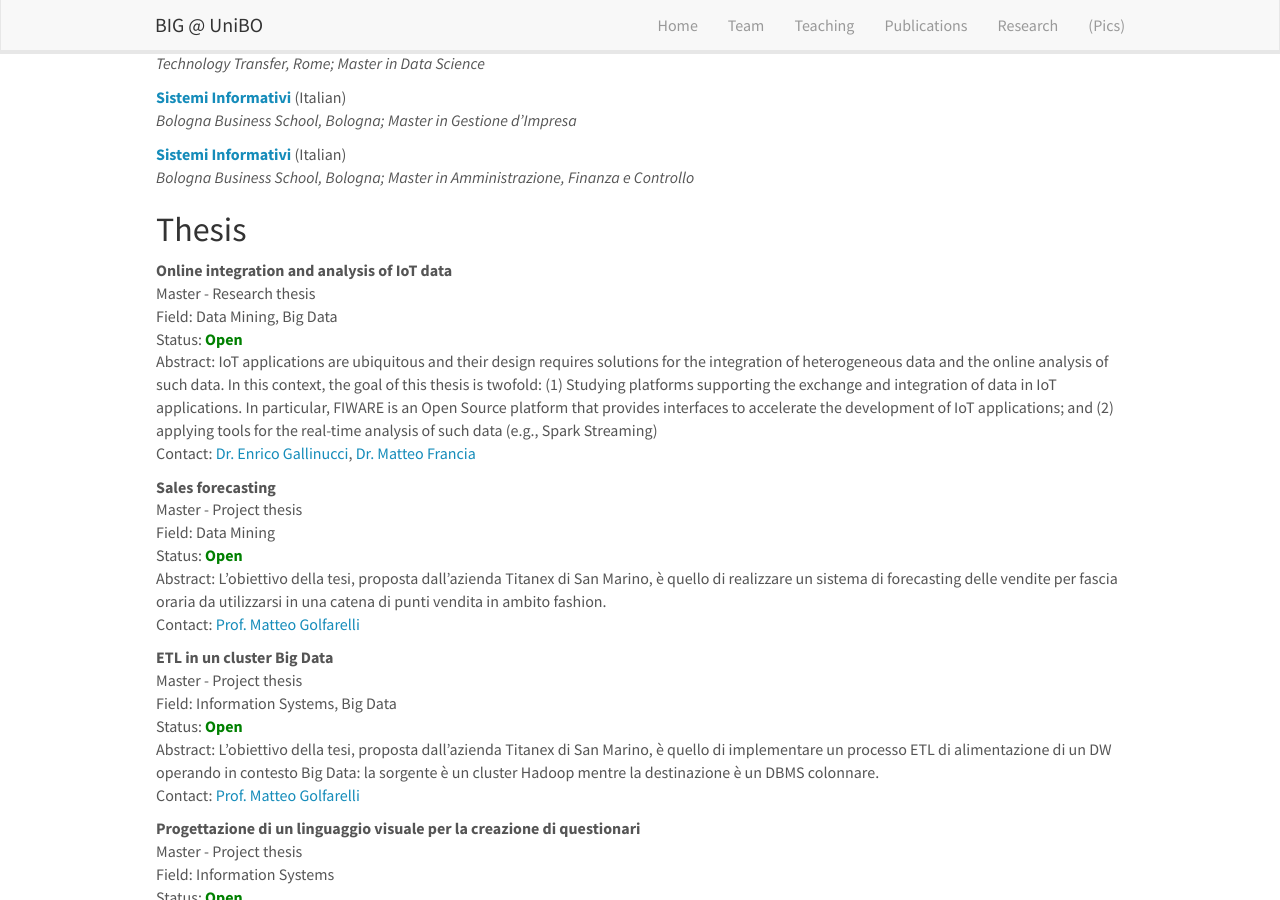
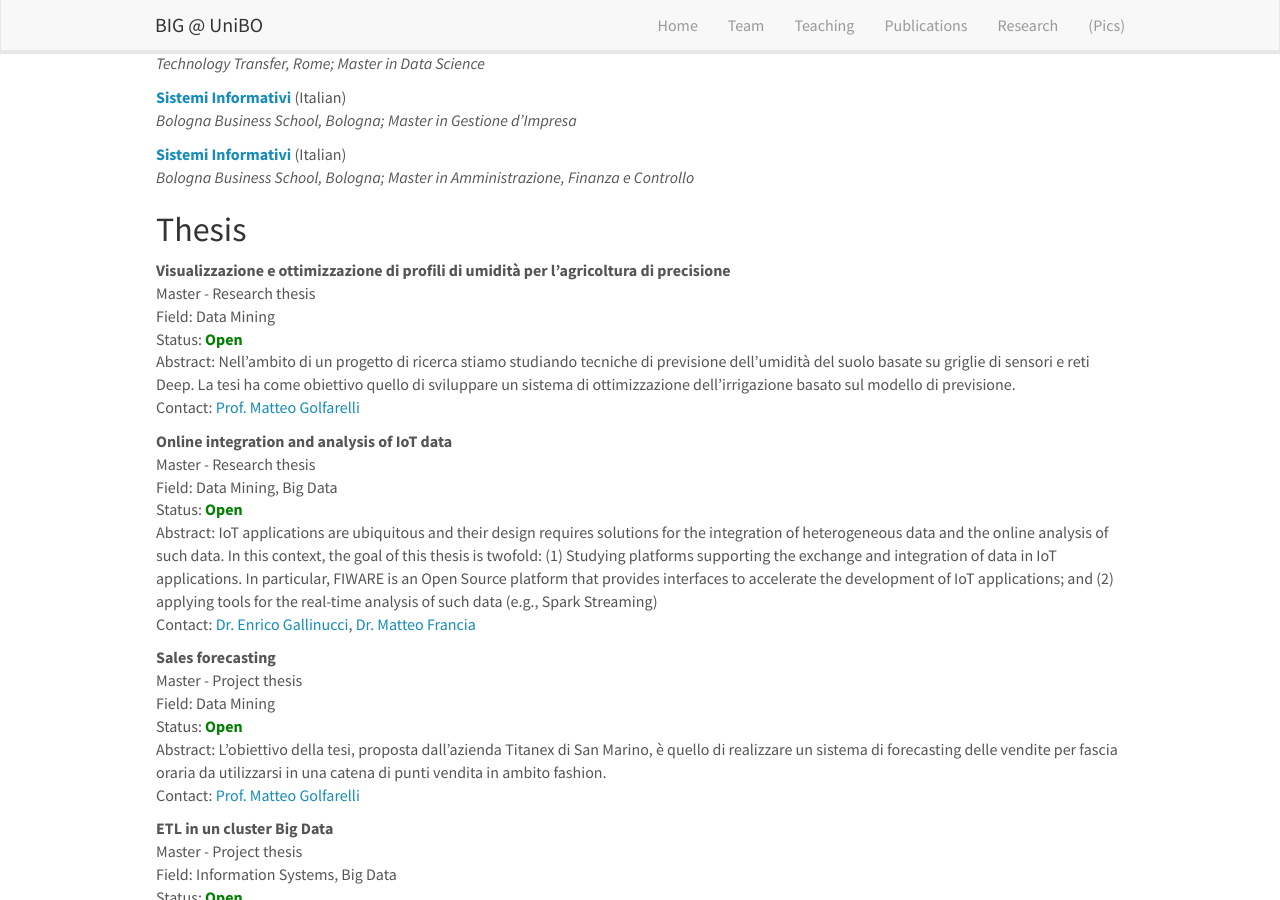
Before and after one commit to big-unibo/big-unibo.github.io, a Jekyll site: the page built from _pages/teaching.md, in a window 1280 px wide and 900 px high, scrolled down 657 px. Built offline with Jekyll 4.4.1, drawn with Linux system fonts in a browser that asks for light colours; nearby versions of some CDN libraries.

Commit message:
Update thesis.yml

```diff
--- a/_data/thesis.yml
+++ b/_data/thesis.yml
@@ -1,6 +1,20 @@
 ## Status: Open, Taken, Closed
 ## Level: Master, Bachelor
 ## Type: Research, Project, Compilation
+- title: "Visualizzazione e ottimizzazione di profili di umidità per l'agricoltura di precisione"
+  level: Master
+  field: Data Mining
+  type: Research thesis
+  status: Open
+  year:
+  contact: "<a href='mailto:matteo.golfarelli@unibo.it'>Prof. Matteo Golfarelli</a>"
+  supervisor:
+  co-supervisor:
+  student:
+  abstract: "Nell'ambito di un progetto di ricerca stiamo studiando tecniche di previsione dell'umidità del suolo basate su griglie di sensori e reti Deep. La tesi ha come obiettivo quello di sviluppare un sistema di ottimizzazione dell'irrigazione basato sul modello di previsione."
+  link:
+  slides:
+
 - title: Online integration and analysis of IoT data
   level: Master
   field: Data Mining, Big Data
```
